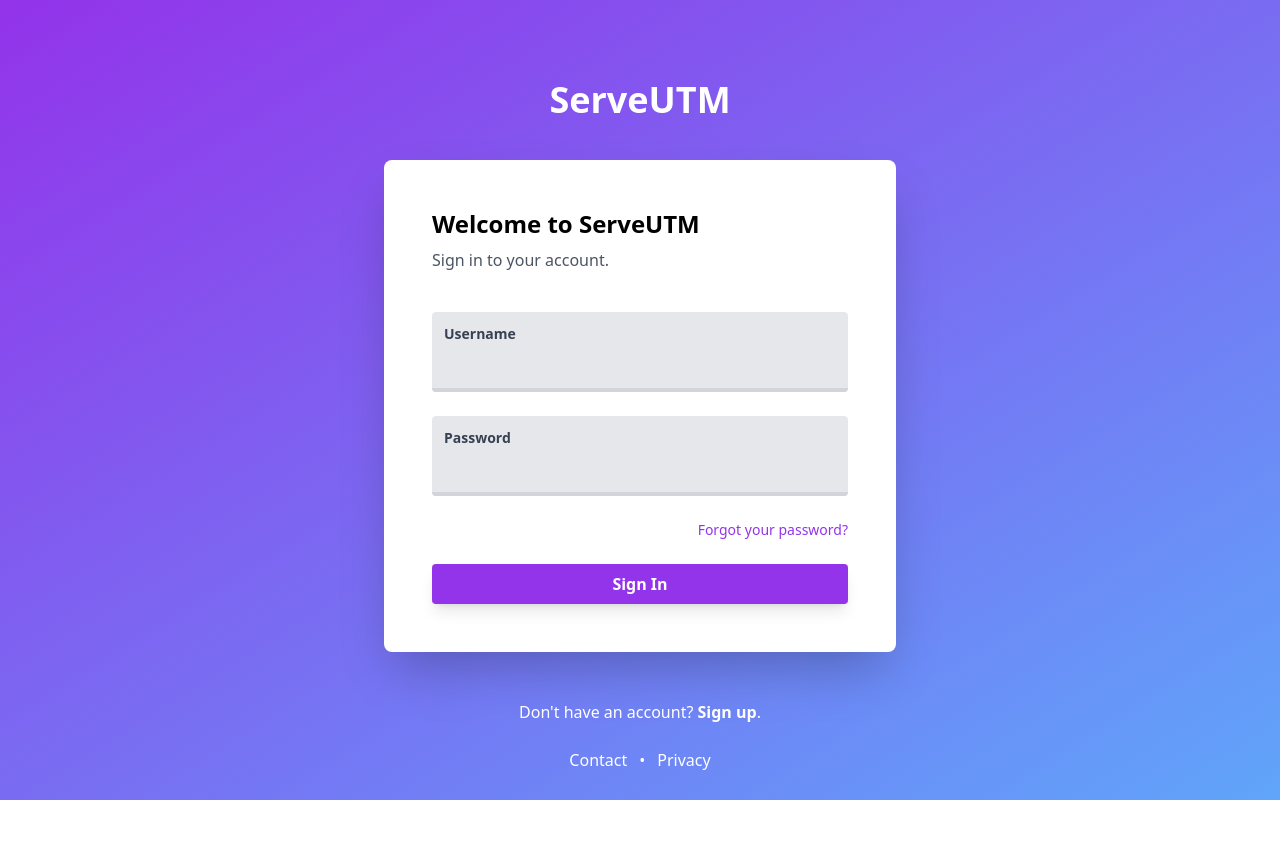
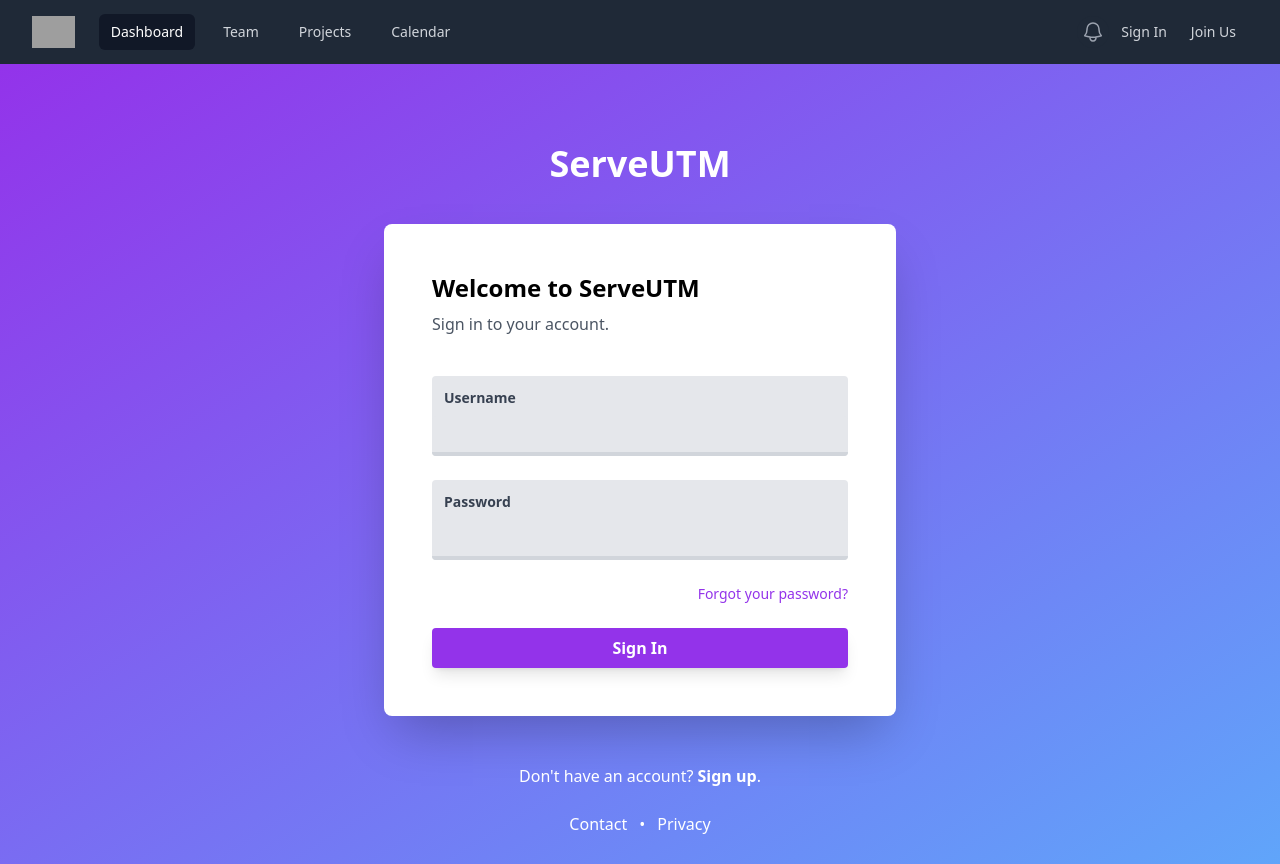
Before and after one commit to afiqsuradi/serveutm-one-stop-center, a React (Vite) app in the folder src/client/: page /login in a window 1280 px wide. Before the commit the page ends 800 px from the top, so only its background shows below. Built offline with nearby package versions, Linux system fonts and the light colour scheme; grey boxes are pictures that could not be loaded.

Commit message:
Added navbar

```diff
--- a/src/client/package.json
+++ b/src/client/package.json
@@ -10,9 +10,10 @@
     "preview": "vite preview"
   },
   "dependencies": {
+    "@headlessui/react": "^1.7.17",
+    "@heroicons/react": "^2.0.18",
     "@hookform/resolvers": "^3.3.0",
     "axios": "^1.4.0",
-    "immer": "^10.0.2",
     "react": "^18.2.0",
     "react-dom": "^18.2.0",
     "react-hook-form": "^7.45.4",
--- a/src/client/src/App.tsx
+++ b/src/client/src/App.tsx
@@ -22,9 +22,9 @@
       <Route path="/" element={<Layout />}>
         <Route path={REGISTER} element={<Register />} />
         <Route path={LOGIN} element={<Login />} />
-        <Route path={REGISTER_SUCCESS} element={<RegisterSuccess />} />
+        <Route element={<PersistLogin />}>
+          <Route path={REGISTER_SUCCESS} element={<RegisterSuccess />} />
 
-        <Route element={<PersistLogin />}>
           <Route path={HOMEPAGE} element={<Homepage />} />
 
           <Route element={<RequireAuth allowedRole={"user"} />}>
--- a/src/client/src/components/Layout.tsx
+++ b/src/client/src/components/Layout.tsx
@@ -1,36 +1,15 @@
 import { Outlet } from "react-router-dom";
+import useLogout from "../hooks/useLogout";
 import { useAuth } from "../hooks/useAuth";
-import { defaultAuthValue } from "../context/authProvider";
-import apiClient from "../services/apiClient";
+import Navbar from "./Navbar";
 
 const Layout = () => {
-  const { Auth, setAuth } = useAuth();
-
-  const logOut = async () => {
-    setAuth(defaultAuthValue);
-    try {
-      await apiClient.get("/logout", {
-        withCredentials: true,
-      });
-    } catch (err) {
-      console.error(err);
-    }
-  };
-  console.log(Auth);
+  const { Auth } = useAuth();
+  const logout = useLogout();
   return (
     <>
       <header>
-        {Auth.username !== "" ? (
-          <button
-            onClick={() => {
-              void logOut();
-            }}
-          >
-            Logout
-          </button>
-        ) : (
-          <></>
-        )}
+        <Navbar />
       </header>
       <main className="App">
         <Outlet />
--- /dev/null
+++ b/src/client/src/components/Navbar/Navbar.tsx
@@ -0,0 +1,182 @@
+import { useAuth } from "../../hooks/useAuth";
+import SignIn from "./SignIn";
+import { Fragment } from "react";
+import { Disclosure, Menu, Transition } from "@headlessui/react";
+import { Bars3Icon, BellIcon, XMarkIcon } from "@heroicons/react/24/outline";
+import useLogout from "../../hooks/useLogout";
+
+const navigation = [
+  { name: "Dashboard", href: "#", current: true },
+  { name: "Team", href: "#", current: false },
+  { name: "Projects", href: "#", current: false },
+  { name: "Calendar", href: "#", current: false },
+];
+
+function classNames(...classes: string[]) {
+  return classes.filter(Boolean).join(" ");
+}
+
+const Navbar = () => {
+  const { Auth } = useAuth();
+  const logout = useLogout();
+
+  const signOut = async () => {
+    await logout();
+  };
+
+  return (
+    <Disclosure as="nav" className="bg-gray-800">
+      {({ open }) => (
+        <>
+          <div className="mx-auto max-w-7xl px-2 sm:px-6 lg:px-8">
+            <div className="relative flex h-16 items-center justify-between">
+              <div className="absolute inset-y-0 left-0 flex items-center sm:hidden">
+                {/* Mobile menu button*/}
+                <Disclosure.Button className="relative inline-flex items-center justify-center rounded-md p-2 text-gray-400 hover:bg-gray-700 hover:text-white focus:outline-none focus:ring-2 focus:ring-inset focus:ring-white">
+                  <span className="absolute -inset-0.5" />
+                  <span className="sr-only">Open main menu</span>
+                  {open ? (
+                    <XMarkIcon className="block h-6 w-6" aria-hidden="true" />
+                  ) : (
+                    <Bars3Icon className="block h-6 w-6" aria-hidden="true" />
+                  )}
+                </Disclosure.Button>
+              </div>
+              <div className="flex flex-1 items-center justify-center sm:items-stretch sm:justify-start">
+                <div className="flex flex-shrink-0 items-center">
+                  <img
+                    className="h-8 w-auto"
+                    src="https://tailwindui.com/img/logos/mark.svg?color=indigo&shade=500"
+                    alt="Your Company"
+                  />
+                </div>
+                <div className="hidden sm:ml-6 sm:block">
+                  <div className="flex space-x-4">
+                    {navigation.map((item) => (
+                      <a
+                        key={item.name}
+                        href={item.href}
+                        className={classNames(
+                          item.current
+                            ? "bg-gray-900 text-white"
+                            : "text-gray-300 hover:bg-gray-700 hover:text-white",
+                          "rounded-md px-3 py-2 text-sm font-medium"
+                        )}
+                        aria-current={item.current ? "page" : undefined}
+                      >
+                        {item.name}
+                      </a>
+                    ))}
+                  </div>
+                </div>
+              </div>
+              <div className="absolute inset-y-0 right-0 flex items-center pr-2 sm:static sm:inset-auto sm:ml-6 sm:pr-0">
+                <button
+                  type="button"
+                  className="relative rounded-full bg-gray-800 p-1 text-gray-400 hover:text-white focus:outline-none focus:ring-2 focus:ring-white focus:ring-offset-2 focus:ring-offset-gray-800"
+                >
+                  <span className="absolute -inset-1.5" />
+                  <span className="sr-only">View notifications</span>
+                  <BellIcon className="h-6 w-6" aria-hidden="true" />
+                </button>
+
+                {/* Profile dropdown */}
+                {Auth.username.length === 0 ? (
+                  <SignIn />
+                ) : (
+                  <Menu as="div" className="relative ml-3">
+                    <div>
+                      <Menu.Button className="relative flex rounded-full bg-gray-800 text-sm focus:outline-none focus:ring-2 focus:ring-white focus:ring-offset-2 focus:ring-offset-gray-800">
+                        <span className="absolute -inset-1.5" />
+                        <span className="sr-only">Open user menu</span>
+                        <img
+                          className="h-8 w-8 rounded-full"
+                          src="https://images.unsplash.com/photo-1472099645785-5658abf4ff4e?ixlib=rb-1.2.1&ixid=eyJhcHBfaWQiOjEyMDd9&auto=format&fit=facearea&facepad=2&w=256&h=256&q=80"
+                          alt=""
+                        />
+                      </Menu.Button>
+                    </div>
+                    <Transition
+                      as={Fragment}
+                      enter="transition ease-out duration-100"
+                      enterFrom="transform opacity-0 scale-95"
+                      enterTo="transform opacity-100 scale-100"
+                      leave="transition ease-in duration-75"
+                      leaveFrom="transform opacity-100 scale-100"
+                      leaveTo="transform opacity-0 scale-95"
+                    >
+                      <Menu.Items className="absolute right-0 z-10 mt-2 w-48 origin-top-right rounded-md bg-white py-1 shadow-lg ring-1 ring-black ring-opacity-5 focus:outline-none">
+                        <Menu.Item>
+                          {({ active }) => (
+                            <a
+                              href="#"
+                              className={classNames(
+                                active ? "bg-gray-100" : "",
+                                "block px-4 py-2 text-sm text-gray-700"
+                              )}
+                            >
+                              Your Profile
+                            </a>
+                          )}
+                        </Menu.Item>
+                        <Menu.Item>
+                          {({ active }) => (
+                            <a
+                              href="#"
+                              className={classNames(
+                                active ? "bg-gray-100" : "",
+                                "block px-4 py-2 text-sm text-gray-700"
+                              )}
+                            >
+                              Settings
+                            </a>
+                          )}
+                        </Menu.Item>
+                        <Menu.Item>
+                          {({ active }) => (
+                            <a
+                              onClick={() => void signOut()}
+                              className={classNames(
+                                active ? "bg-gray-100" : "",
+                                "block px-4 py-2 text-sm text-gray-700"
+                              )}
+                            >
+                              Sign out
+                            </a>
+                          )}
+                        </Menu.Item>
+                      </Menu.Items>
+                    </Transition>
+                  </Menu>
+                )}
+              </div>
+            </div>
+          </div>
+
+          <Disclosure.Panel className="sm:hidden">
+            <div className="space-y-1 px-2 pb-3 pt-2">
+              {navigation.map((item) => (
+                <Disclosure.Button
+                  key={item.name}
+                  as="a"
+                  href={item.href}
+                  className={classNames(
+                    item.current
+                      ? "bg-gray-900 text-white"
+                      : "text-gray-300 hover:bg-gray-700 hover:text-white",
+                    "block rounded-md px-3 py-2 text-base font-medium"
+                  )}
+                  aria-current={item.current ? "page" : undefined}
+                >
+                  {item.name}
+                </Disclosure.Button>
+              ))}
+            </div>
+          </Disclosure.Panel>
+        </>
+      )}
+    </Disclosure>
+  );
+};
+
+export default Navbar;
--- /dev/null
+++ b/src/client/src/components/Navbar/SignIn.tsx
@@ -0,0 +1,24 @@
+import React from "react";
+import { Link } from "react-router-dom";
+import { LOGIN } from "../../constants/path";
+
+const SignIn = () => {
+  return (
+    <>
+      <Link
+        to={LOGIN}
+        className="text-gray-300 hover:bg-gray-700 hover:text-white rounded-md px-3 py-2 text-sm font-medium"
+      >
+        Sign In
+      </Link>
+      <a
+        href="#"
+        className="text-gray-300 hover:bg-gray-700 hover:text-white rounded-md px-3 py-2 text-sm font-medium"
+      >
+        Join Us
+      </a>
+    </>
+  );
+};
+
+export default SignIn;
--- /dev/null
+++ b/src/client/src/components/Navbar/index.ts
@@ -0,0 +1,2 @@
+import Navbar from "./Navbar";
+export default Navbar;
--- a/src/client/src/components/RequireAuth.tsx
+++ b/src/client/src/components/RequireAuth.tsx
@@ -1,6 +1,6 @@
 import { Navigate, Outlet, useLocation } from "react-router-dom";
 import { useAuth } from "../hooks/useAuth";
-import { LOGIN } from "../constants/path";
+import { HOMEPAGE, LOGIN } from "../constants/path";
 import { AuthType } from "../context/authProvider";
 
 interface Props {
@@ -15,7 +15,7 @@
     <Outlet />
   ) : Auth.username !== "" ? (
     // TODO: ADD UNAUTHORISED PAGE
-    <Navigate to="/" state={{ from: location }} replace />
+    <Navigate to={HOMEPAGE} state={{ from: location }} replace />
   ) : (
     <Navigate to={LOGIN} state={{ from: location }} replace />
   );
--- a/src/client/src/pages/Login/Login.tsx
+++ b/src/client/src/pages/Login/Login.tsx
@@ -1,5 +1,7 @@
+import { Link } from "react-router-dom";
 import LoginForm from "../../components/LoginForm";
 import styles from "./style.module.css";
+import { REGISTER } from "../../constants/path";
 const SignIn = () => {
   return (
     <>
@@ -28,9 +30,9 @@
         <div className="max-w-lg mx-auto text-center mt-12 mb-6">
           <p className="text-white">
             Don't have an account?{" "}
-            <a href="#" className="font-bold hover:underline">
+            <Link to={REGISTER} className="font-bold hover:underline">
               Sign up
-            </a>
+            </Link>
             .
           </p>
         </div>
--- a/src/client/src/pages/Register/Register.tsx
+++ b/src/client/src/pages/Register/Register.tsx
@@ -1,5 +1,7 @@
+import { Link } from "react-router-dom";
 import RegisterForm from "../../components/RegisterForm";
 import styles from "./style.module.css";
+import { LOGIN } from "../../constants/path";
 const Register = () => {
   return (
     <>
@@ -30,9 +32,9 @@
         <div className="max-w-lg mx-auto text-center mt-12 mb-6">
           <p className="text-white">
             Have an account?{" "}
-            <a href="#" className="font-bold hover:underline">
+            <Link to={LOGIN} className="font-bold hover:underline">
               Sign in
-            </a>
+            </Link>
             .
           </p>
         </div>
--- a/src/client/src/pages/Verify.tsx
+++ b/src/client/src/pages/Verify.tsx
@@ -38,7 +38,7 @@
     return () => {
       controller.abort();
     };
-  }, [token]);
+  }, []);
   return (
     <div>
       {success ? <h1>Successfully Verified</h1> : <h1>Failed to verified</h1>}
```
Also changed, not shown: src/client/src/components/Navbar/styles.module.css (added, +8 -0 lines), 1 other file (tests, documents, lock files or other folders).
